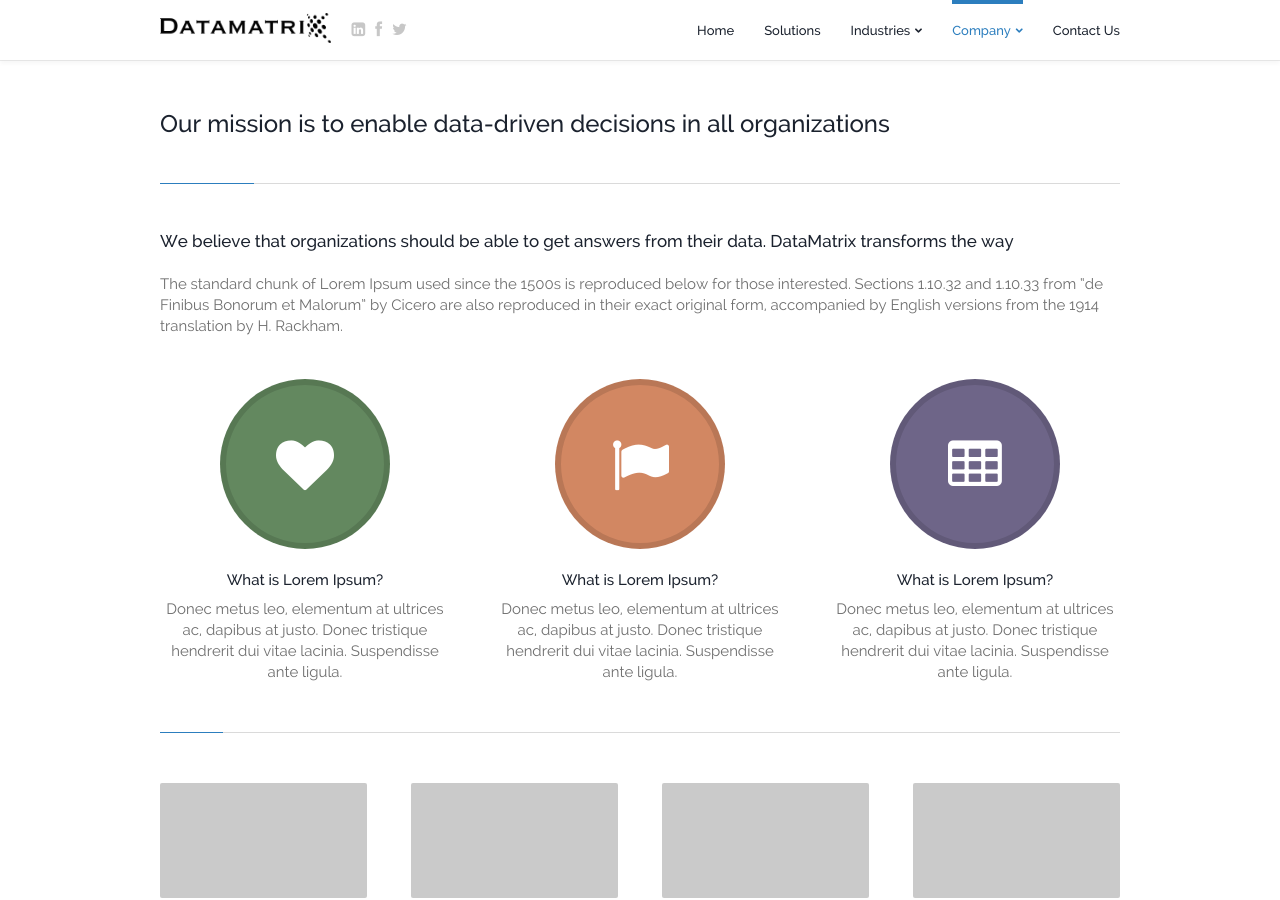
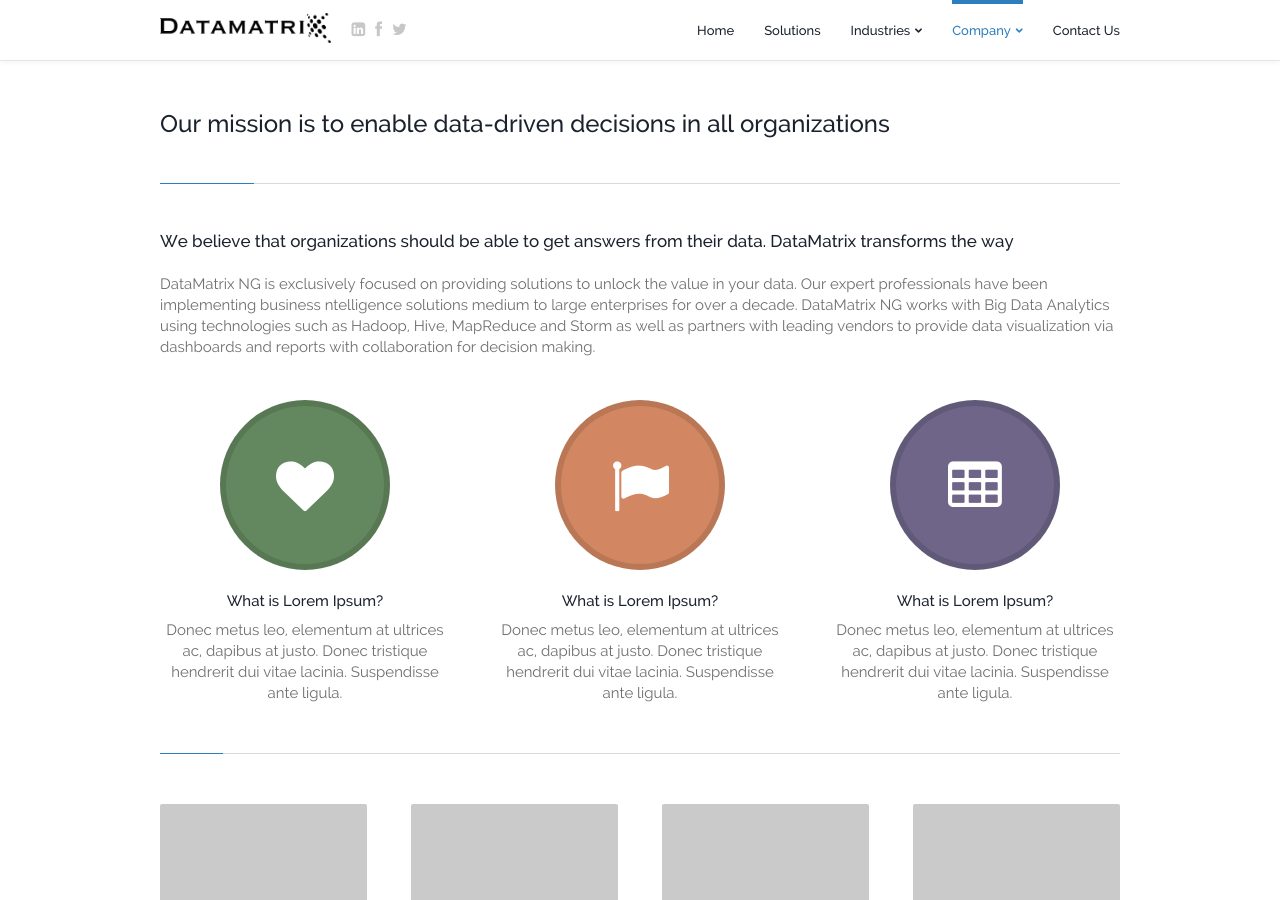
Before and after one commit to dtmtx/dtmtx.github.io, a Jekyll site: the page built from about.html, in a window 1280 px wide and 900 px high. Built offline with Jekyll 4.4.1, drawn with Linux system fonts in a browser that asks for light colours; Markdown is read by kramdown in place of the engine named in the settings.

Commit message:
content update

```diff
--- a/about.html
+++ b/about.html
@@ -24,7 +24,7 @@ active: current
 					<!-- Title -->
 					<h2>We believe that organizations should be able to get answers from their data. DataMatrix transforms the way    </h2>
 					<!-- Text -->
-					<p>The standard chunk of Lorem Ipsum used since the 1500s is reproduced below for those interested. Sections 1.10.32 and 1.10.33 from “de Finibus Bonorum et Malorum” by Cicero are also reproduced in their exact original form, accompanied by English versions from the 1914 translation by H. Rackham.</p>
+					<p>DataMatrix NG is exclusively focused on providing solutions to unlock the value in your data.  Our expert professionals have been implementing business ntelligence solutions medium to large enterprises for over a decade.  DataMatrix NG works with Big Data Analytics using technologies such as Hadoop, Hive, MapReduce and Storm as well as partners with leading vendors to provide data visualization via dashboards and reports with collaboration for decision making.</p>
 					<!-- ~~~~~~~~~~~~~~~~~~~~~~~~~~~~~~~ -->
 					<!-- END Intro -->
 					<!-- ~~~~~~~~~~~~~~~~~~~~~~~~~~~~~~~ -->
--- a/contact.html
+++ b/contact.html
@@ -22,7 +22,7 @@ active: current
 					<!-- ~~~~~~~~~~~~~~~~~~~~~~~~~~~~~~~ -->
 					<!-- Intro -->
 					<!-- ~~~~~~~~~~~~~~~~~~~~~~~~~~~~~~~ -->
-					<p>DataMatrix's Solutions can be quickly deployed in your organization.  So contact us let's get started.</p>
+					<h2>DataMatrix's Solutions can be quickly deployed in your organization.  So contact us let's get started.</h2>
 					<!-- ~~~~~~~~~~~~~~~~~~~~~~~~~~~~~~~ -->
 					<!-- END Intro -->
 					<!-- ~~~~~~~~~~~~~~~~~~~~~~~~~~~~~~~ -->
```
